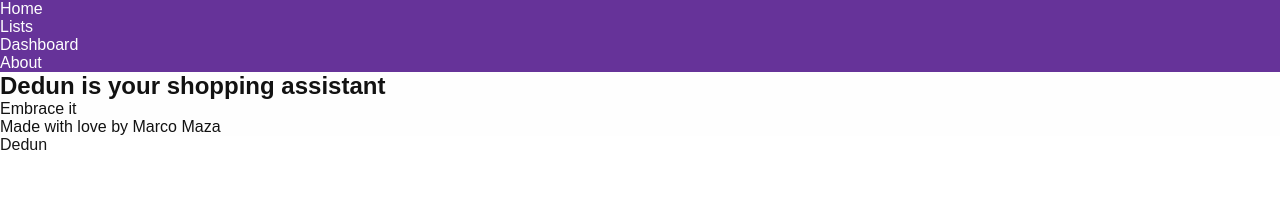
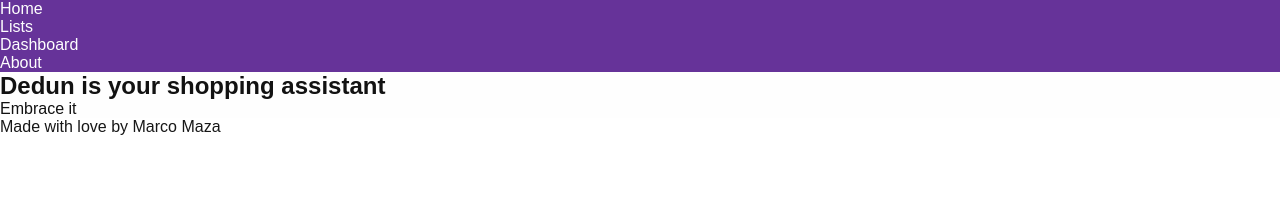
Before and after one commit to marcomaza92/dedun, a Next.js app: page / in a window 1280 px wide. Shown: the top 208 px of the page. Built offline with nearby package versions, Linux system fonts and the light colour scheme.

Commit message:
fix: update footer's layout

```diff
--- a/app/(main-layout)/(homepage)/page.tsx
+++ b/app/(main-layout)/(homepage)/page.tsx
@@ -7,7 +7,6 @@ export default function Home() {
         Dedun is <strong>your</strong> shopping assistant
       </h1>
       <p>Embrace it</p>
-      <span>Made with love by Marco Maza</span>
     </section>
   );
 }
--- a/app/(main-layout)/layout.tsx
+++ b/app/(main-layout)/layout.tsx
@@ -22,7 +22,7 @@ const MainLayout = ({ children }: { children: React.ReactNode }) => {
       </header>
       <main>{children}</main>
       <footer>
-        <p>Dedun</p>
+        <p>Made with love by Marco Maza</p>
       </footer>
     </>
   );
```
